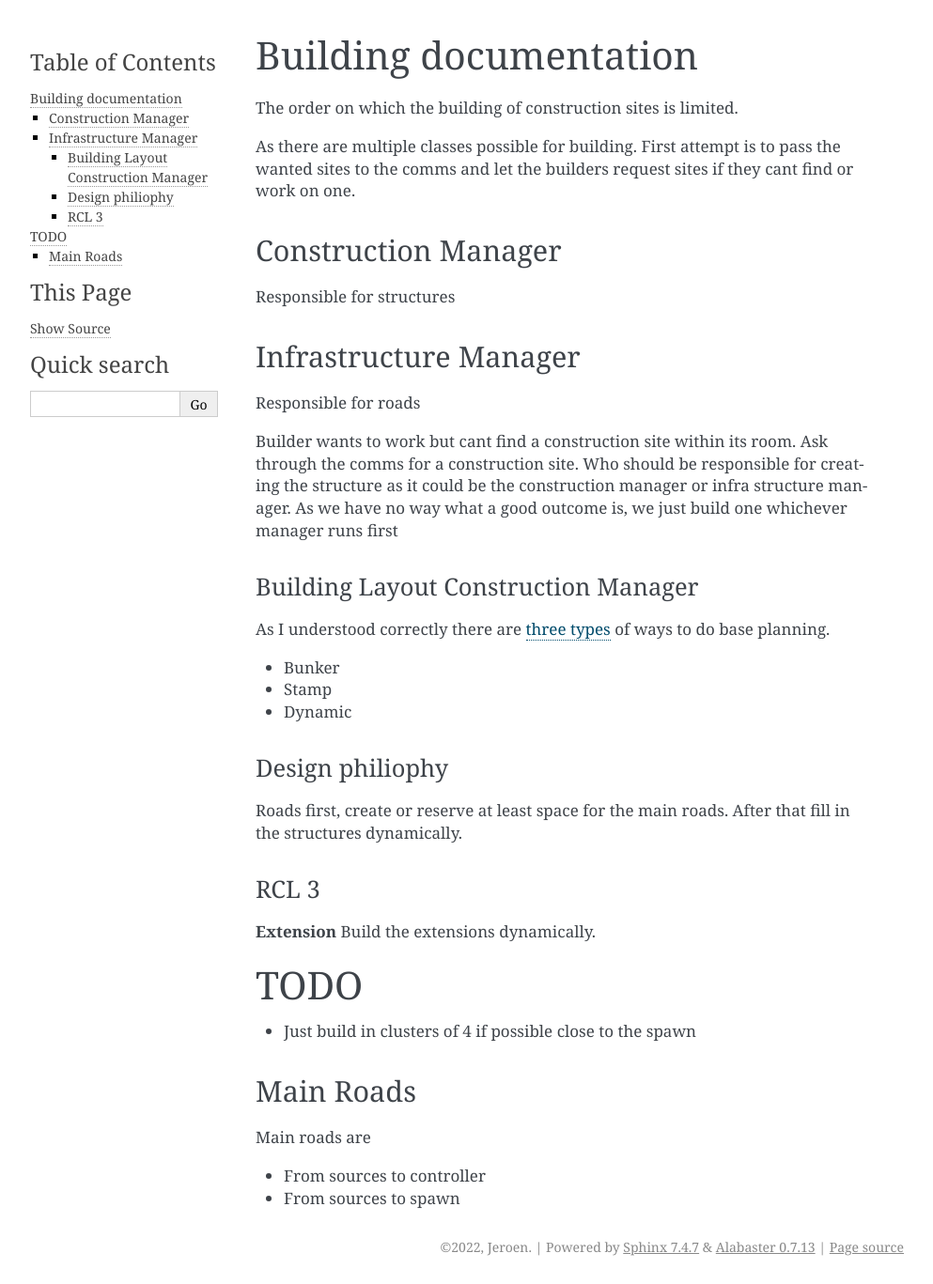
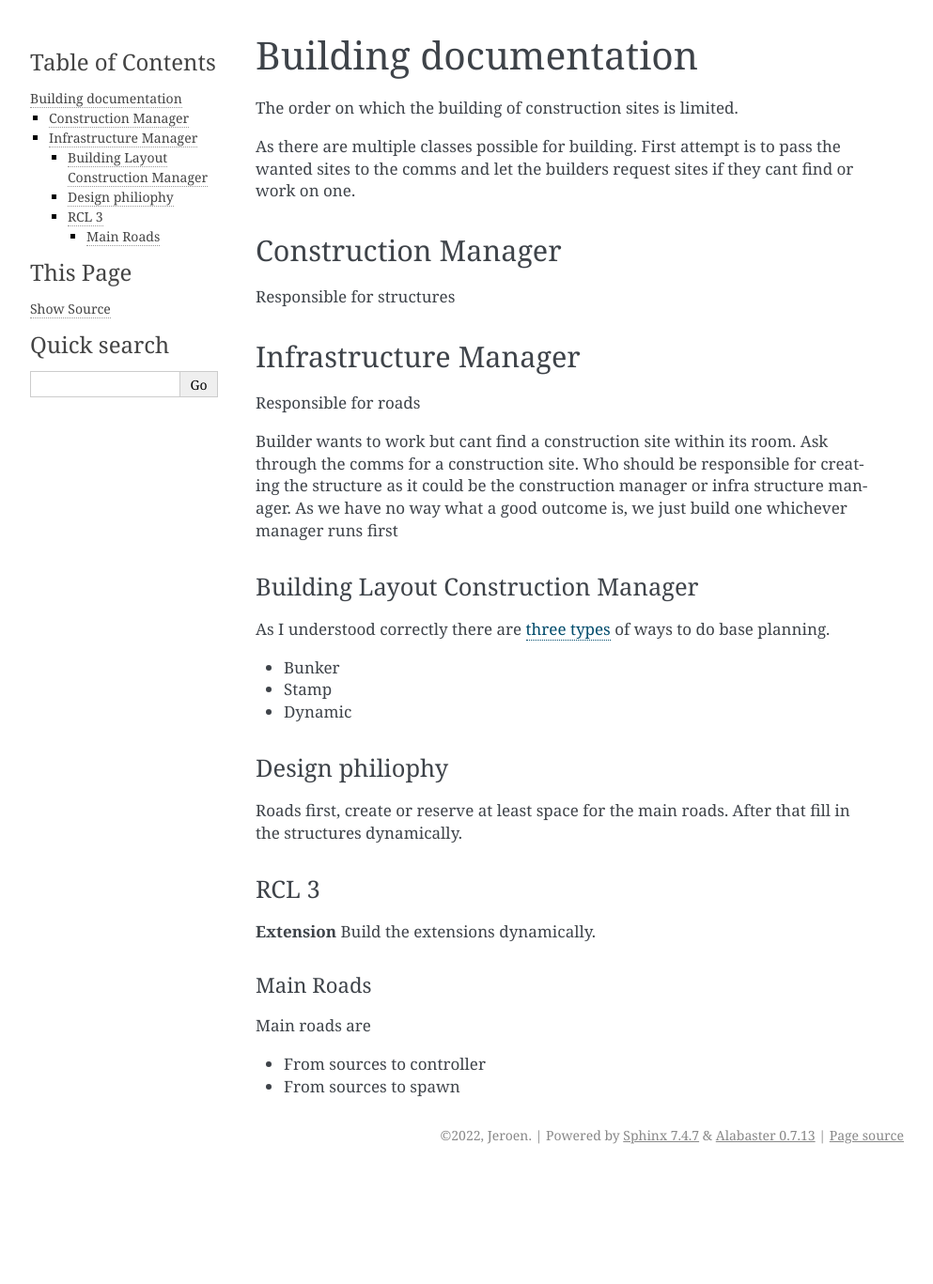
Before and after one commit to Jeroendevr/-Screeps_AI_TS_Jest, a Sphinx documentation site: the page built from docs/building.md, in a window 1280 px wide. Shown: the whole page at 94% size, without its empty margins (148-1141 px from the left). Built offline with Sphinx 7.4.7, drawn with Linux system fonts in a browser that asks for light colours; after the commit the page ends 1248 px from its top, so only the background shows below that.

Commit message:
updated docs with directives

```diff
--- a/docs/building.md
+++ b/docs/building.md
@@ -31,10 +31,6 @@ Roads first, create or reserve at least space for the main roads. After that fil
 **Extension**
 Build the extensions dynamically.
 
-# TODO
-
-- Just build in clusters of 4 if possible close to the spawn
-
 #### Main Roads
 
 Main roads are
```
Also changed, not shown: docs/spawning.md (added, +5 -0 lines).
